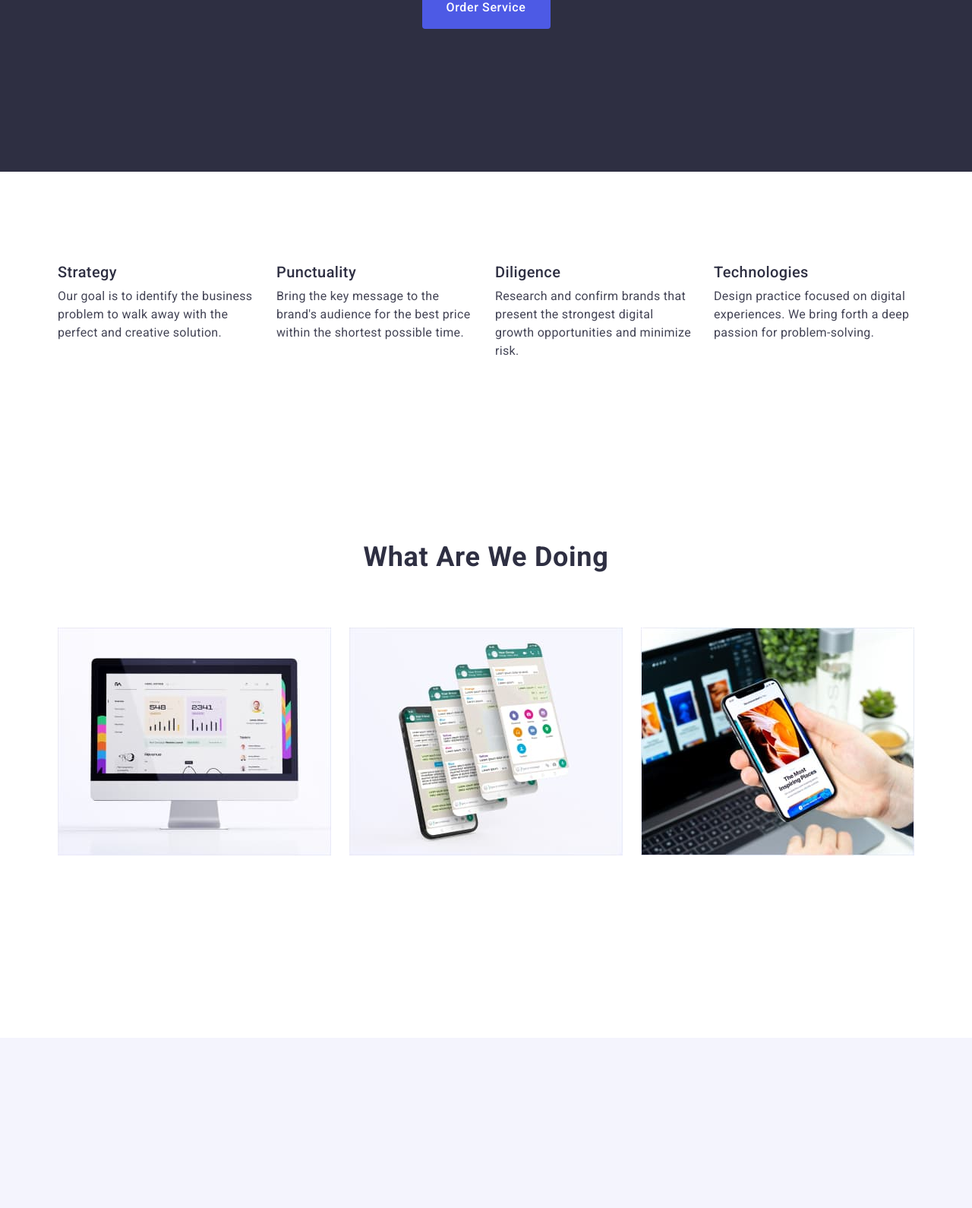
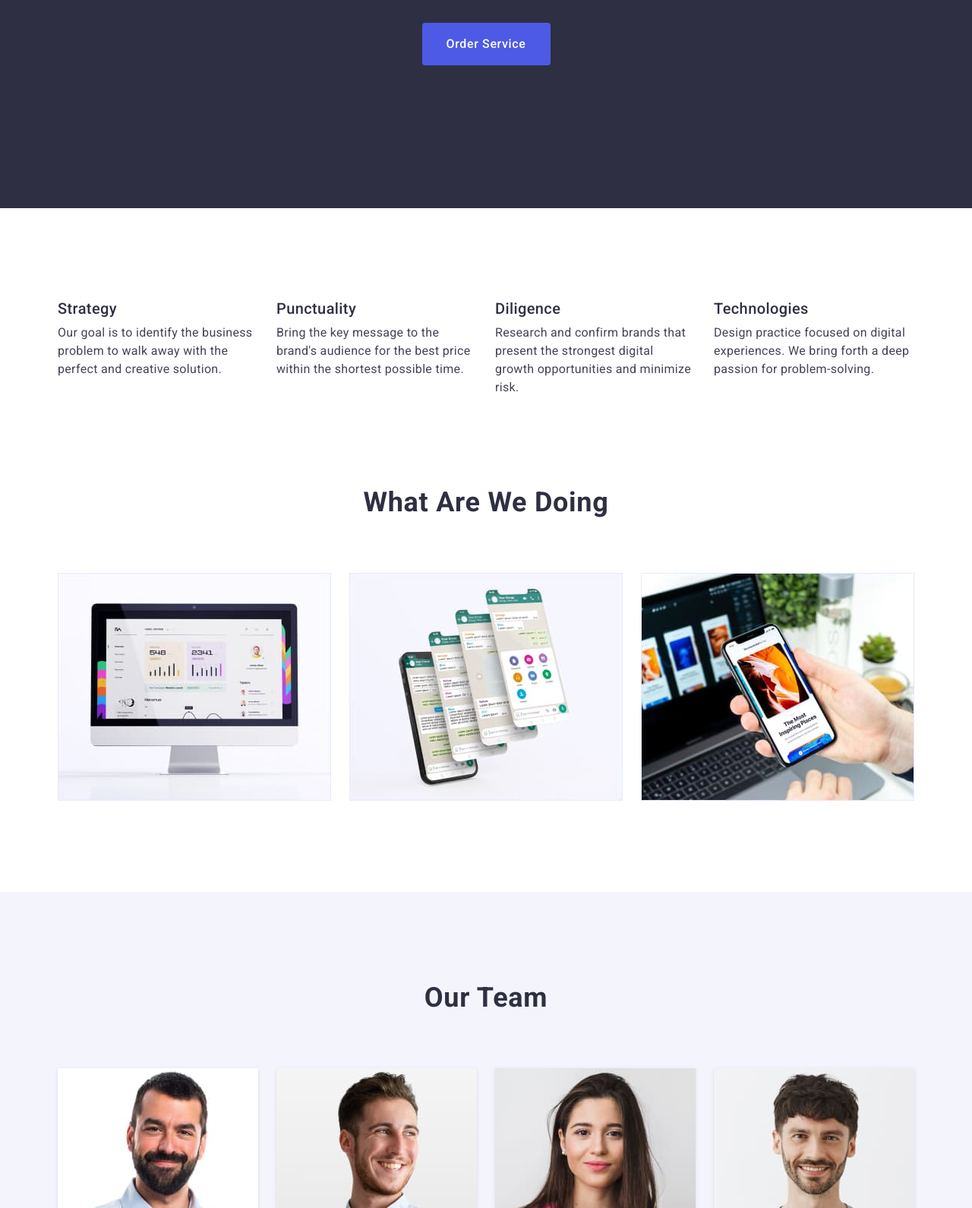
Before and after one commit to AnnaVlasenko18/goit-markup-hw-01, a plain HTML site: page index.html in a window 1280 px wide. Shown: the part 399-1989 px from the top of the page at 76% size. Drawn offline with nearby package versions, Linux system fonts and the light colour scheme.

Commit message:
hw03ap12

```diff
--- a/css/styles.css
+++ b/css/styles.css
@@ -128,6 +128,7 @@ li {
 }
 
 .header-link {
+   display: block;
    padding: 24px 0;
 
    font-weight: 500;
@@ -219,7 +220,7 @@ li {
 
 /* ---------конец обводки------- */
 .section-visuali {
-   padding: 120px 0;
+   padding: 120px 0 0 0;
 }
 
 .container-text {
@@ -279,9 +280,6 @@ li {
 }
 
 /* section3 */
-.section-doing {
-   padding-bottom: 120px;
-}
 
 .page-doing {
    display: block;
@@ -317,7 +315,6 @@ li {
 
 /* section4 */
 .section-team {
-   padding: 120px 0;
    background-color: var(--background-seclion-four);
 }
 
@@ -405,9 +402,6 @@ li {
 /*-------- PORTFOLIO PAGE --------*/
 
 /* section */
-.section-filters {
-   padding: 96px 0 120px;
-}
 
 .list-filters {
    margin-top: 96px;
```
